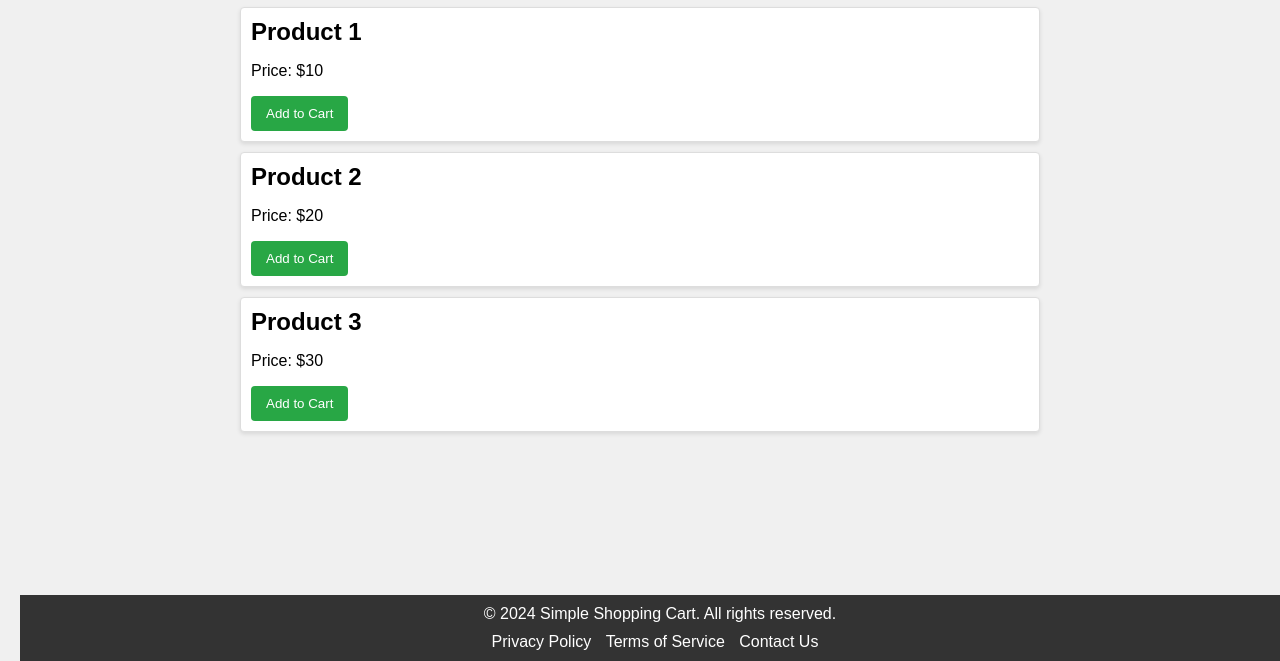
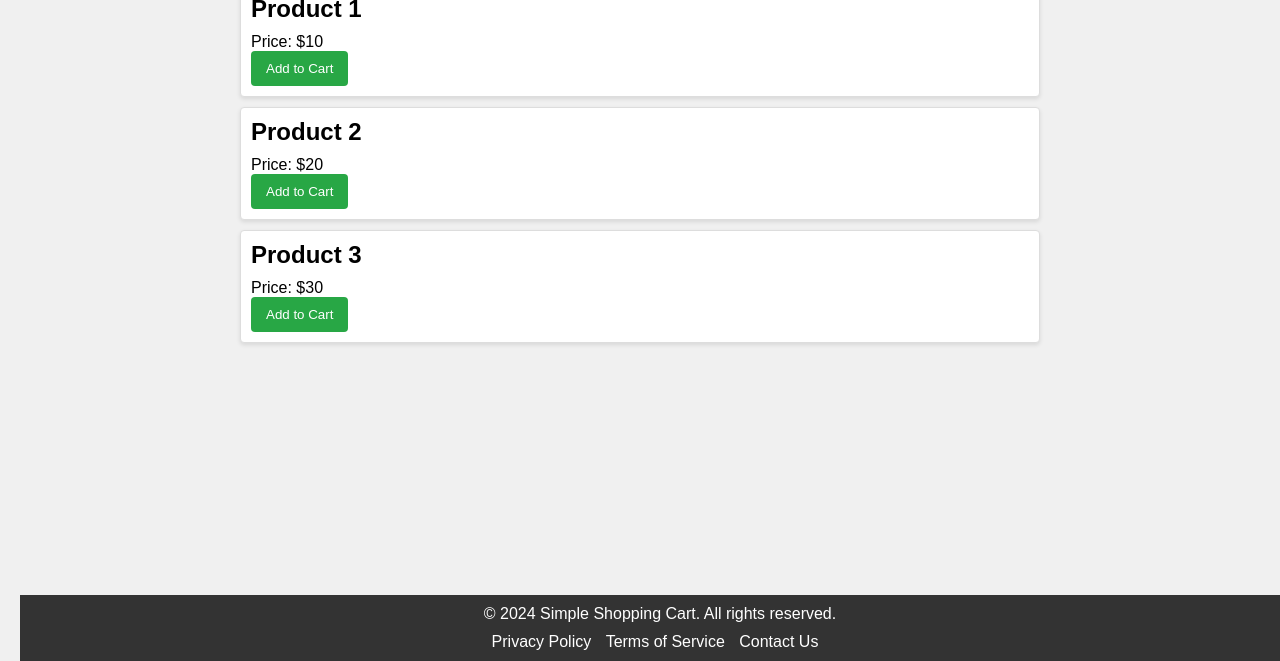
Before and after one commit to nafieasfour/ts-shoppingCard, a website: page index.html in a window 1280 px wide. Shown: the part 139-800 px from the top of the page. Drawn offline with Linux system fonts and the light colour scheme.

Commit message:
resetting the browser

```diff
--- a/styles.css
+++ b/styles.css
@@ -1,3 +1,15 @@
+/* CSS Reset */
+* {
+  margin: 0;
+  padding: 0;
+  box-sizing: border-box;
+}
+
+html, body {
+  height: 100%;
+  width: 100%;
+}
+
 body {
   font-family: Arial, sans-serif;
   margin: 0;
@@ -45,8 +57,6 @@ h1 {
   background-color: #218838;
 }
 
-/* styles.css */
-
 /* Style for the navigation bar */
 nav {
   background-color: #218838;
@@ -74,6 +84,8 @@ nav ul li a {
 nav ul li a:hover {
   background-color: #196c2a;
 }
+
+/* Footer styles */
 footer {
   background-color: #333;
   color: white;
```
